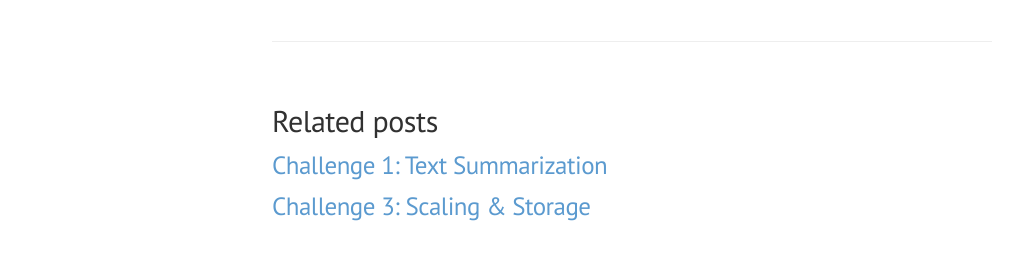
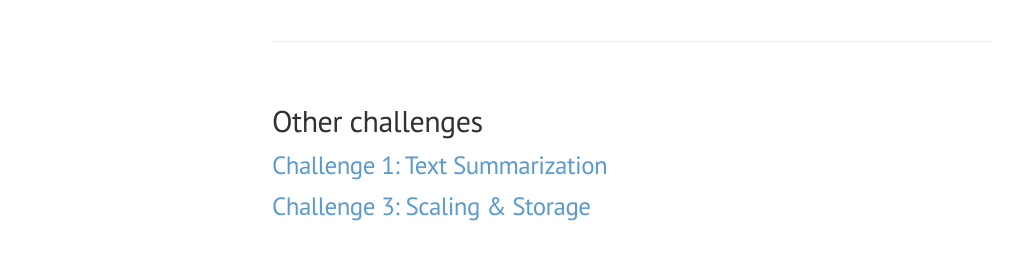
Before and after one commit to festusdrakon/Hype2022, a Jekyll site: the page built from _posts/2022-02-11-event2.md, in a window 1280 px wide. Shown: the part 1161-1440 px from the top of the page, without its empty margins (8-1031 px from the left). Built offline with Jekyll 4.4.1, drawn with Linux system fonts in a browser that asks for light colours.

Commit message:
:pencil2: Reword post to challenge

```diff
--- a/_layouts/post.html
+++ b/_layouts/post.html
@@ -11,7 +11,7 @@ layout: default
 
 {% if site.related_posts.size >= 1 %}
 <div class="related">
-  <h2>Related posts</h2>
+  <h2>Other challenges</h2>
   <ul class="related-posts">
     {% for post in site.related_posts limit:3 %}
       <li>
```
